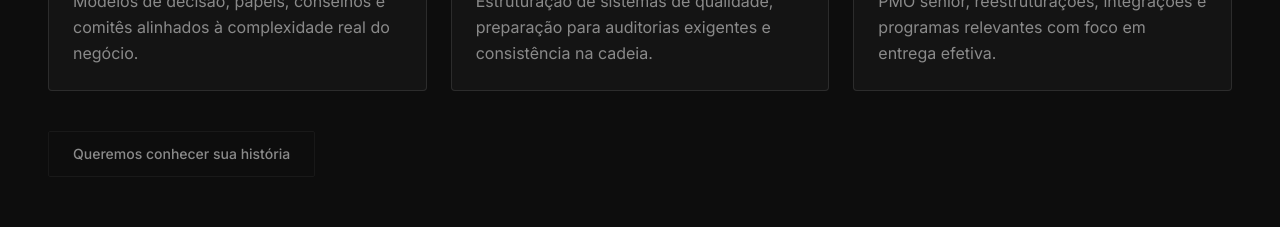
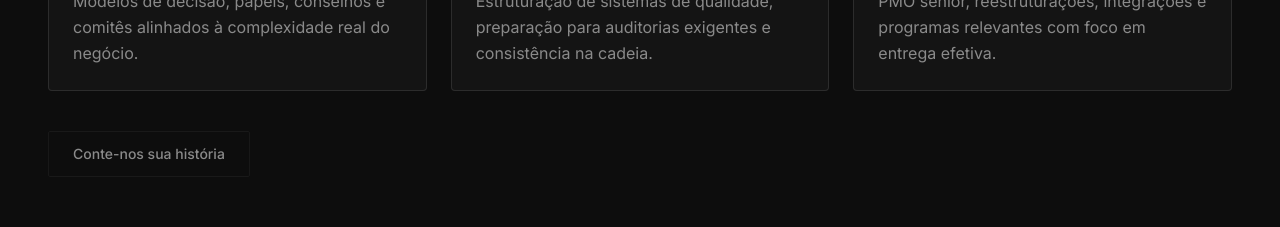
Before and after one commit to Orius-BI/Kolabore-site, a Next.js app: page /kolabore in a window 1280 px wide. Shown: the part 2200-2427 px from the top of the page. Built offline with nearby package versions, Linux system fonts and the light colour scheme.

Commit message:
Update Kolabore CTA copy

```diff
--- a/src/components/sections/kolabore/AtuacaoSummarySection.tsx
+++ b/src/components/sections/kolabore/AtuacaoSummarySection.tsx
@@ -75,7 +75,7 @@ export function AtuacaoSummarySection() {
 
         <div className="mt-10">
           <Button variant="ghost" href="/contato">
-            Queremos conhecer sua história
+            Conte-nos sua história
           </Button>
         </div>
       </Container>
```
